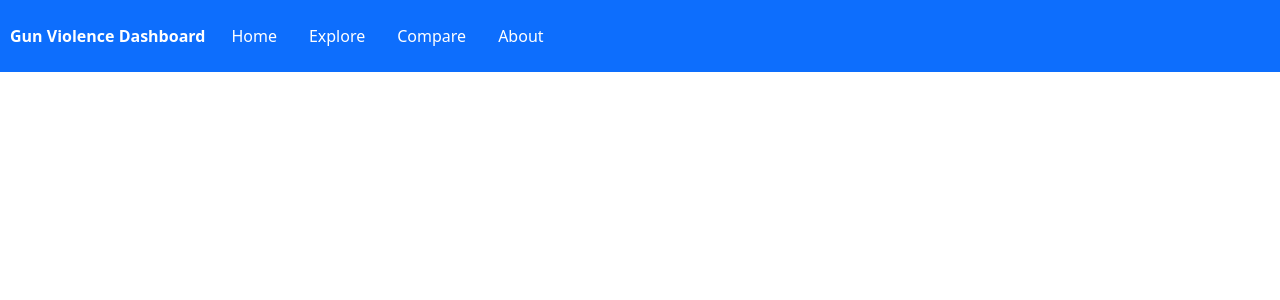
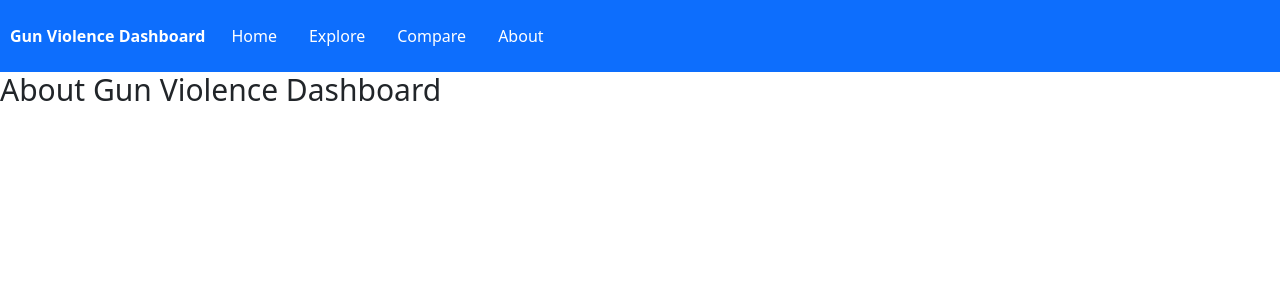
Before and after one commit to nicolekurtz93/gun-violence-dashboard, a React (Create React App) app in the folder gun-violence-dashboard/: page /about in a window 1280 px wide. Shown: the top 300 px of the page. Built offline with nearby package versions, Linux system fonts and the light colour scheme.

Commit message:
added header to About

```diff
--- a/gun-violence-dashboard/src/pages/About.js
+++ b/gun-violence-dashboard/src/pages/About.js
@@ -2,7 +2,7 @@ import React from "react";
 
 function About () {
     return (
-        <h1></h1>
+        <h1>About Gun Violence Dashboard</h1>
     );
 }
 
```
